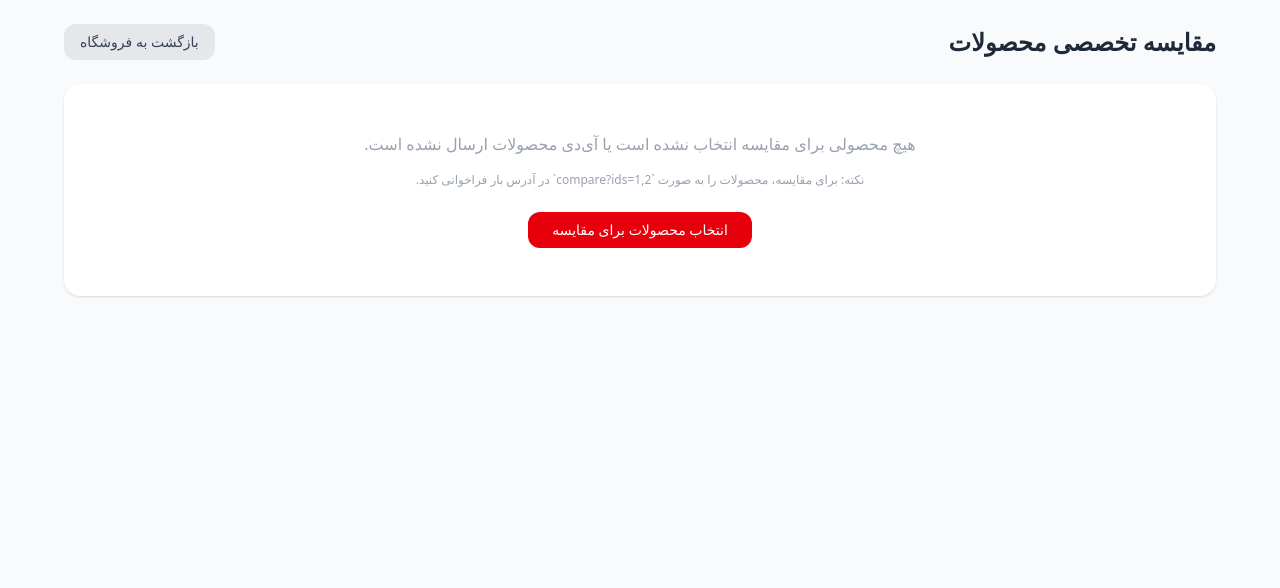
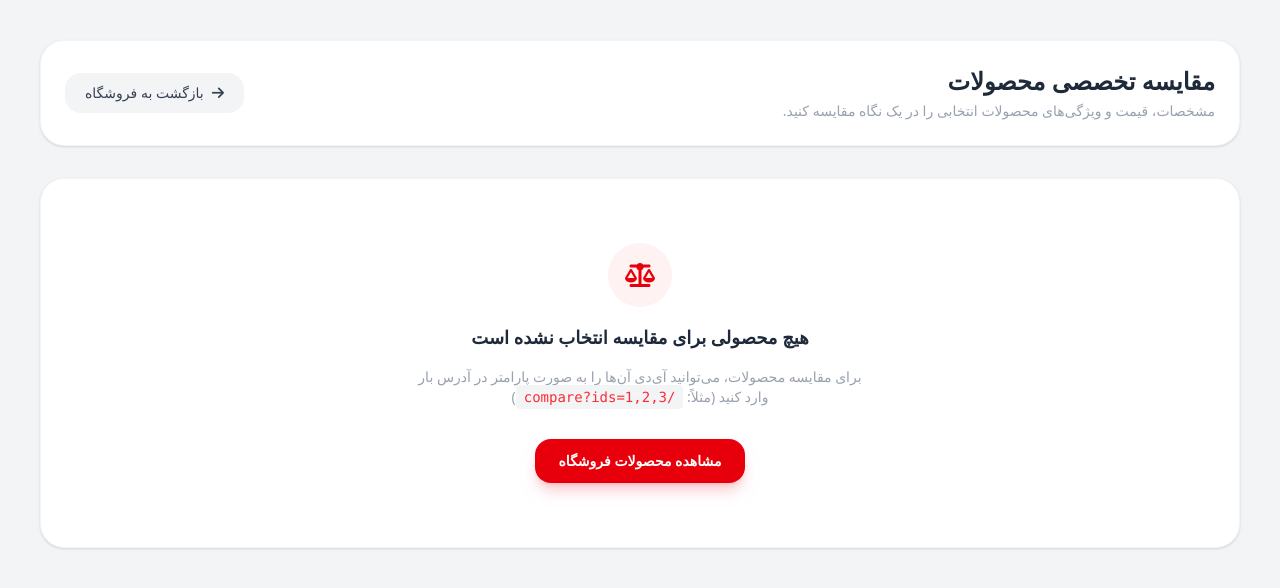
Before and after one commit to bigkhazaei-cpu/my-affiliate-site, a Flask app: page /compare in a window 1280 px wide. Shown: the top 588 px of the page. Run offline with Flask 3, Linux system fonts and the light colour scheme.

Commit message:
Update compare.html

```diff
--- a/templates/compare.html
+++ b/templates/compare.html
@@ -2,48 +2,88 @@
 <html lang="fa" dir="rtl">
 <head>
     <meta charset="UTF-8">
-    <title>مقایسه محصولات | دیجی‌پلاس</title>
+    <title>مقایسه تخصصی محصولات | فروشگاه من</title>
     <script src="https://cdn.jsdelivr.net/npm/@tailwindcss/browser@4"></script>
+    <link rel="stylesheet" href="https://cdnjs.cloudflare.com/ajax/libs/font-awesome/6.4.0/css/all.min.css">
 </head>
-<body class="bg-gray-50 font-sans p-6">
-    <div class="max-w-6xl mx-auto">
-        <div class="flex justify-between items-center mb-6">
-            <h1 class="text-2xl font-bold text-gray-800">مقایسه تخصصی محصولات</h1>
-            <a href="{{ url_for('home') }}" class="px-4 py-2 bg-gray-200 text-gray-700 rounded-xl text-sm hover:bg-gray-300 transition">بازگشت به فروشگاه</a>
+<body class="bg-gray-100 font-sans p-6 md:p-10">
+    <div class="max-w-7xl mx-auto">
+        <!-- هدر صفحه مقایسه -->
+        <div class="flex justify-between items-center mb-8 bg-white p-6 rounded-3xl shadow-sm border border-gray-100">
+            <div>
+                <h1 class="text-2xl font-black text-gray-800">مقایسه تخصصی محصولات</h1>
+                <p class="text-sm text-gray-400 mt-1">مشخصات، قیمت و ویژگی‌های محصولات انتخابی را در یک نگاه مقایسه کنید.</p>
+            </div>
+            <a href="{{ url_for('home') }}" class="px-5 py-2.5 bg-gray-100 hover:bg-gray-200 text-gray-700 rounded-2xl text-sm font-medium transition flex items-center gap-2">
+                <i class="fa-solid fa-arrow-right"></i> بازگشت به فروشگاه
+            </a>
         </div>
 
         {% if products %}
-            <div class="overflow-x-auto bg-white rounded-2xl shadow-sm p-6">
-                <div class="grid grid-cols-1 md:grid-cols-{{ products|length + 1 }} gap-4 min-w-[600px]">
-                    <!-- ستون مشخصات (هدینگ‌ها) -->
-                    <div class="space-y-6 font-bold text-gray-600 pt-28 hidden md:block">
-                        <div class="h-24 flex items-center">تصویر و نام</div>
+            <div class="bg-white rounded-3xl shadow-sm border border-gray-100 p-6 md:p-8 overflow-x-auto">
+                <div class="grid grid-cols-1 md:grid-cols-{{ products|length + 1 }} gap-6 min-w-[700px]">
+                    <!-- ستون برچسب مشخصات -->
+                    <div class="space-y-6 font-bold text-gray-500 pt-32 hidden md:block border-l border-gray-100 pl-6">
                         <div class="h-10 flex items-center">دسته‌بندی</div>
                         <div class="h-10 flex items-center">قیمت اصلی</div>
                         <div class="h-10 flex items-center">قیمت با تخفیف</div>
-                        <div class="pt-2">توضیحات</div>
+                        <div class="pt-4">توضیحات کوتاه</div>
                     </div>
 
-                    <!-- ستون‌های محصولات -->
+                    <!-- ستون محصولات -->
                     {% for p in products %}
-                        <div class="space-y-6 text-center border-r pr-4 border-gray-100">
-                            <div class="h-auto md:h-28 flex flex-col items-center justify-center">
-                                <img src="{{ p.image_url }}" alt="{{ p.title }}" class="w-20 h-20 object-cover mx-auto rounded-xl mb-2">
-                                <h3 class="font-bold text-gray-800 text-sm line-clamp-2">{{ p.title }}</h3>
+                        <div class="space-y-6 text-center border border-gray-100 rounded-2xl p-4 bg-gray-50/50 relative">
+                            <!-- تصویر و نام -->
+                            <div class="space-y-3">
+                                <div class="w-full h-44 rounded-xl overflow-hidden bg-white border border-gray-100 flex items-center justify-center">
+                                    {% if p.image_url %}
+                                        <img src="{{ p.image_url }}" alt="{{ p.title }}" class="w-full h-full object-cover">
+                                    {% else %}
+                                        <i class="fa-solid fa-image text-gray-300 text-4xl"></i>
+                                    {% endif %}
+                                </div>
+                                <h3 class="font-bold text-gray-800 text-sm line-clamp-2 min-h-[40px]">{{ p.title }}</h3>
                             </div>
-                            <div class="text-sm bg-gray-50 py-2 px-3 rounded-lg">{{ p.category }}</div>
-                            <div class="text-sm text-gray-400 line-through py-2">{{ "{:,}".format(p.price) if p.price else 0 }} تومان</div>
-                            <div class="text-sm font-extrabold text-red-600 py-2">{{ "{:,}".format(p.discount_price) if p.discount_price else 0 }} تومان</div>
-                            <div class="text-xs text-gray-600 text-right leading-relaxed bg-gray-50 p-3 rounded-xl min-h-[100px]">{{ p.description or 'توضیحاتی ثبت نشده است.' }}</div>
+
+                            <!-- مقادیر ویژگی‌ها -->
+                            <div class="space-y-6 text-sm">
+                                <div class="py-2 bg-white rounded-xl border border-gray-100 font-medium text-gray-600">
+                                    <span class="md:hidden font-bold block text-xs text-gray-400 mb-1">دسته‌بندی:</span>
+                                    {{ p.category }}
+                                </div>
+                                <div class="py-2 bg-white rounded-xl border border-gray-100 text-gray-400 line-through">
+                                    <span class="md:hidden font-bold block text-xs text-gray-400 mb-1">قیمت اصلی:</span>
+                                    {{ "{:,}".format(p.price) if p.price else 0 }} تومان
+                                </div>
+                                <div class="py-2 bg-white rounded-xl border border-gray-100 font-black text-red-600">
+                                    <span class="md:hidden font-bold block text-xs text-gray-400 mb-1">قیمت با تخفیف:</span>
+                                    {{ "{:,}".format(p.discount_price) if p.discount_price else 0 }} تومان
+                                </div>
+                                <div class="text-xs text-gray-600 text-right leading-relaxed bg-white p-3 rounded-xl border border-gray-100 min-h-[100px]">
+                                    <span class="md:hidden font-bold block text-xs text-gray-400 mb-1">توضیحات:</span>
+                                    {{ p.description or 'توضیحاتی ثبت نشده است.' }}
+                                </div>
+                            </div>
+
+                            <!-- دکمه مشاهده و خرید -->
+                            <a href="{{ url_for('product_detail', product_id=p.id) }}" class="block w-full py-2.5 bg-red-600 hover:bg-red-700 text-white font-bold rounded-xl text-xs transition shadow-md shadow-red-600/20">
+                                مشاهده و خرید
+                            </a>
                         </div>
                     {% endfor %}
                 </div>
             </div>
         {% else %}
-            <div class="bg-white rounded-2xl shadow-sm p-12 text-center">
-                <p class="text-gray-400 mb-4">هیچ محصولی برای مقایسه انتخاب نشده است یا آی‌دی محصولات ارسال نشده است.</p>
-                <p class="text-xs text-gray-400 mb-6">نکته: برای مقایسه، محصولات را به صورت `compare?ids=1,2` در آدرس بار فراخوانی کنید.</p>
-                <a href="{{ url_for('home') }}" class="px-6 py-2 bg-red-600 text-white rounded-xl text-sm inline-block hover:bg-red-700 transition">انتخاب محصولات برای مقایسه</a>
+            <!-- حالت خالی بودن مقایسه -->
+            <div class="bg-white rounded-3xl shadow-sm border border-gray-100 p-16 text-center space-y-4">
+                <div class="w-16 h-16 bg-red-50 text-red-600 rounded-full flex items-center justify-center mx-auto text-2xl">
+                    <i class="fa-solid fa-scale-balanced"></i>
+                </div>
+                <h2 class="text-lg font-bold text-gray-800">هیچ محصولی برای مقایسه انتخاب نشده است</h2>
+                <p class="text-gray-400 text-sm max-w-md mx-auto">برای مقایسه محصولات، می‌توانید آی‌دی آن‌ها را به صورت پارامتر در آدرس بار وارد کنید (مثلاً: <code class="bg-gray-100 px-2 py-1 rounded text-red-500">/compare?ids=1,2,3</code>)</p>
+                <div class="pt-4">
+                    <a href="{{ url_for('home') }}" class="px-6 py-3 bg-red-600 hover:bg-red-700 text-white rounded-2xl text-sm font-bold transition inline-block shadow-lg shadow-red-600/20">مشاهده محصولات فروشگاه</a>
+                </div>
             </div>
         {% endif %}
     </div>
```
